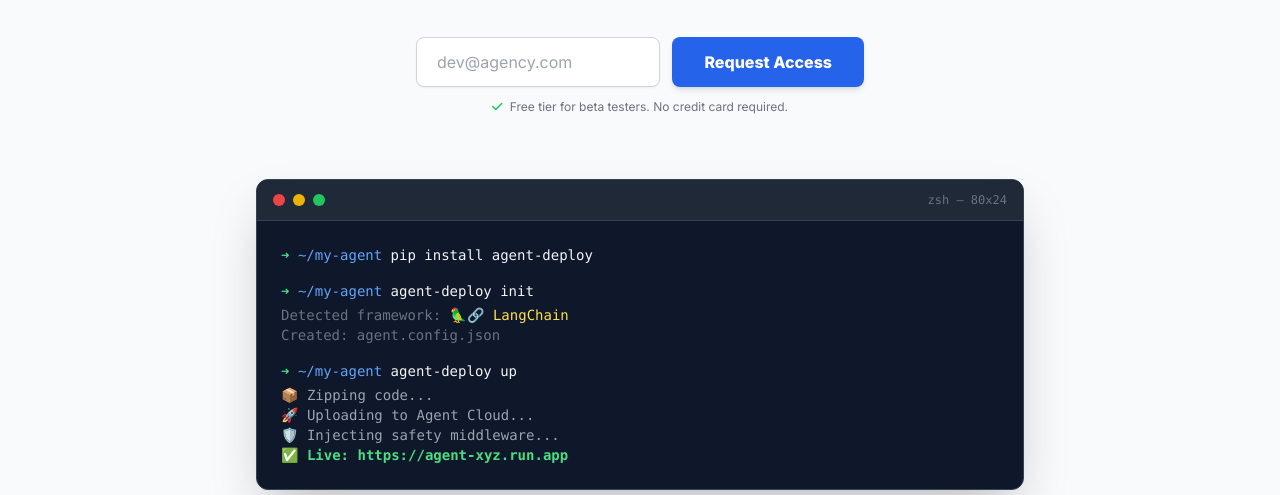
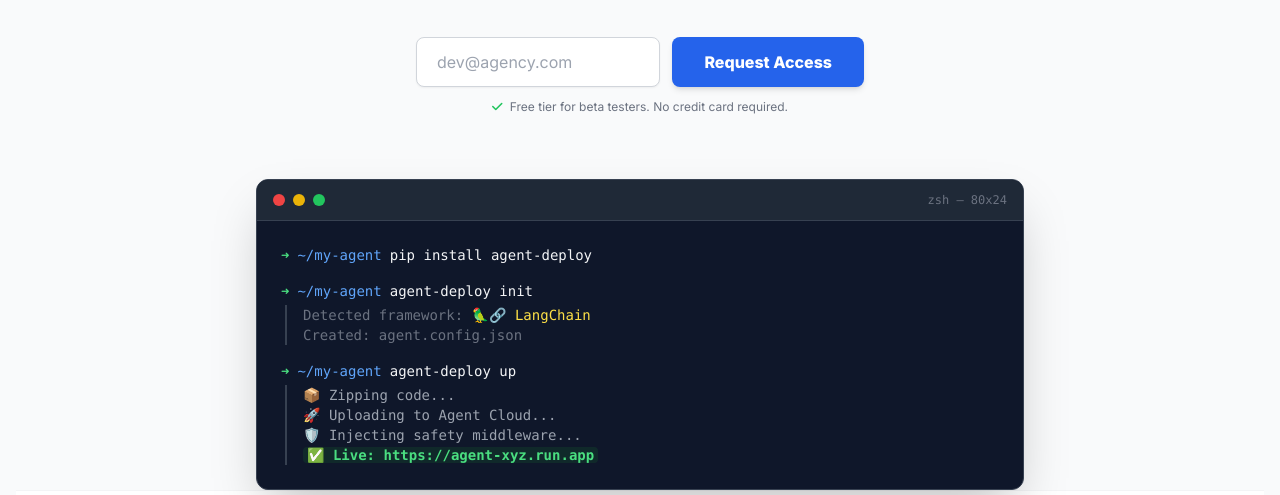
Before and after one commit to Saurabh0377/agent-cloud-landing, a plain HTML site: page index.html in a window 1280 px wide. Shown: the part 457-952 px from the top of the page. Drawn offline with nearby package versions, Linux system fonts and the light colour scheme.

Commit message:
Refactor terminal demo section in index.html

```diff
--- a/index.html
+++ b/index.html
@@ -70,8 +70,9 @@
             </p>
         </div>
 
-        <!-- Terminal Demo (The Hook) -->
+<!-- Terminal Demo (The Hook) -->
         <div class="max-w-3xl mx-auto text-left shadow-2xl rounded-xl overflow-hidden terminal-bg text-gray-100 font-mono text-sm border border-gray-700 relative group transform hover:scale-[1.01] transition duration-500">
+            <!-- Header -->
             <div class="bg-gray-800 px-4 py-3 flex items-center justify-between border-b border-gray-700">
                 <div class="flex space-x-2">
                     <div class="w-3 h-3 rounded-full bg-red-500"></div>
@@ -80,29 +81,45 @@
                 </div>
                 <div class="text-xs text-gray-500">zsh — 80x24</div>
             </div>
-            <div class="p-6 space-y-4">
+
+            <!-- Code Body -->
+            <div class="p-6 space-y-4 font-mono">
+                <!-- Line 1 -->
+                <div class="flex">
+                    <span class="text-green-400 mr-2">➜</span>
+                    <span class="text-blue-400 mr-2">~/my-agent</span>
+                    <span class="typing-effect">pip install agent-deploy</span>
+                </div>
+
+                <!-- Line 2 -->
                 <div>
-                    <span class="text-green-400">➜</span> <span class="text-blue-400">~/my-agent</span> pip install agent-deploy
-                </div>
-                <div>
-                    <span class="text-green-400">➜</span> <span class="text-blue-400">~/my-agent</span> agent-deploy init
-                    <div class="text-gray-500 mt-1">
+                    <div class="flex">
+                        <span class="text-green-400 mr-2">➜</span>
+                        <span class="text-blue-400 mr-2">~/my-agent</span>
+                        <span>agent-deploy init</span>
+                    </div>
+                    <div class="text-gray-500 mt-1 pl-4 border-l-2 border-gray-700 ml-1">
                         Detected framework: <span class="text-yellow-300">🦜🔗 LangChain</span><br>
                         Created: agent.config.json
                     </div>
                 </div>
+
+                <!-- Line 3 -->
                 <div>
-                    <span class="text-green-400">➜</span> <span class="text-blue-400">~/my-agent</span> agent-deploy up
-                    <div class="text-gray-400 mt-1">
+                    <div class="flex">
+                        <span class="text-green-400 mr-2">➜</span>
+                        <span class="text-blue-400 mr-2">~/my-agent</span>
+                        <span>agent-deploy up</span>
+                    </div>
+                    <div class="text-gray-400 mt-1 pl-4 border-l-2 border-gray-700 ml-1">
                         📦 Zipping code...<br>
                         🚀 Uploading to Agent Cloud...<br>
                         🛡️ Injecting safety middleware...<br>
-                        <span class="text-green-400 font-bold">✅ Live: https://agent-xyz.run.app</span>
+                        <span class="text-green-400 font-bold bg-green-900/30 px-1 rounded">✅ Live: https://agent-xyz.run.app</span>
                     </div>
                 </div>
             </div>
         </div>
-    </section>
 
     <!-- Features Grid -->
     <section id="features" class="py-24 bg-white border-y border-gray-100">
```
